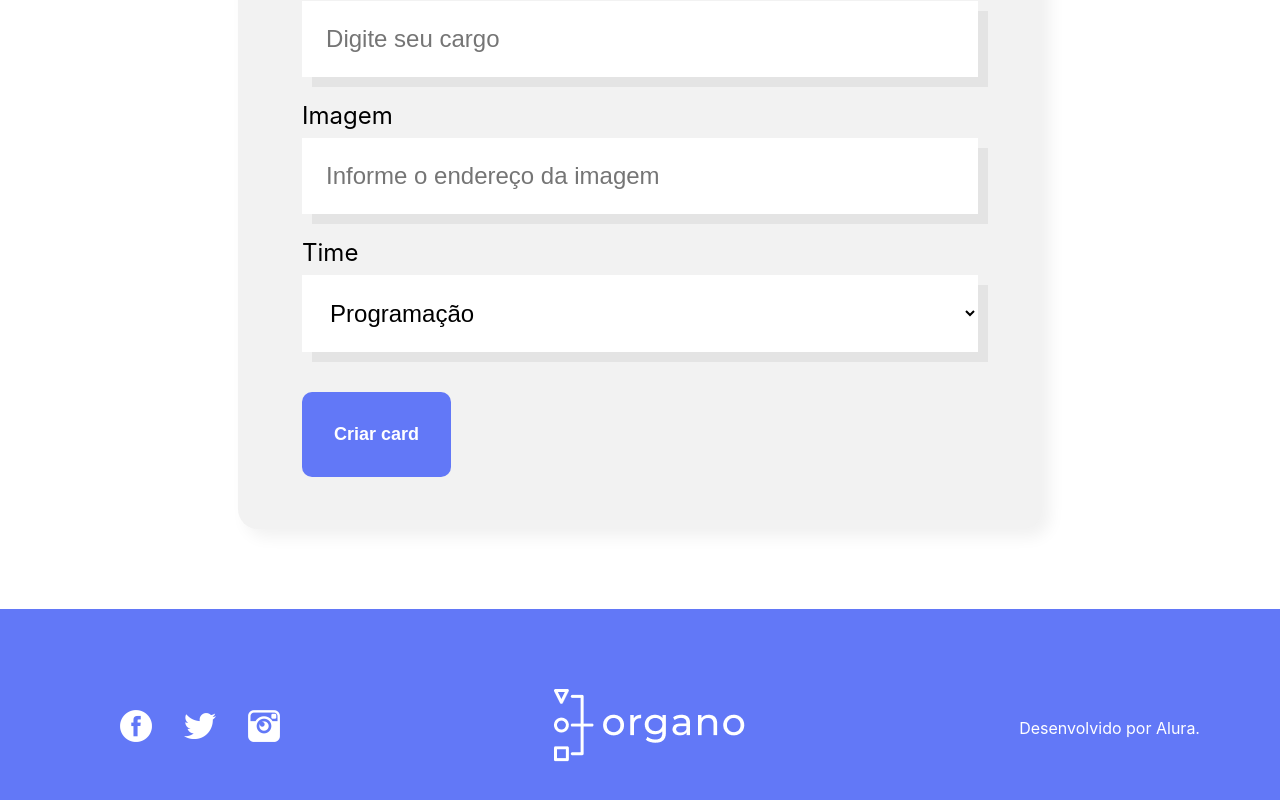
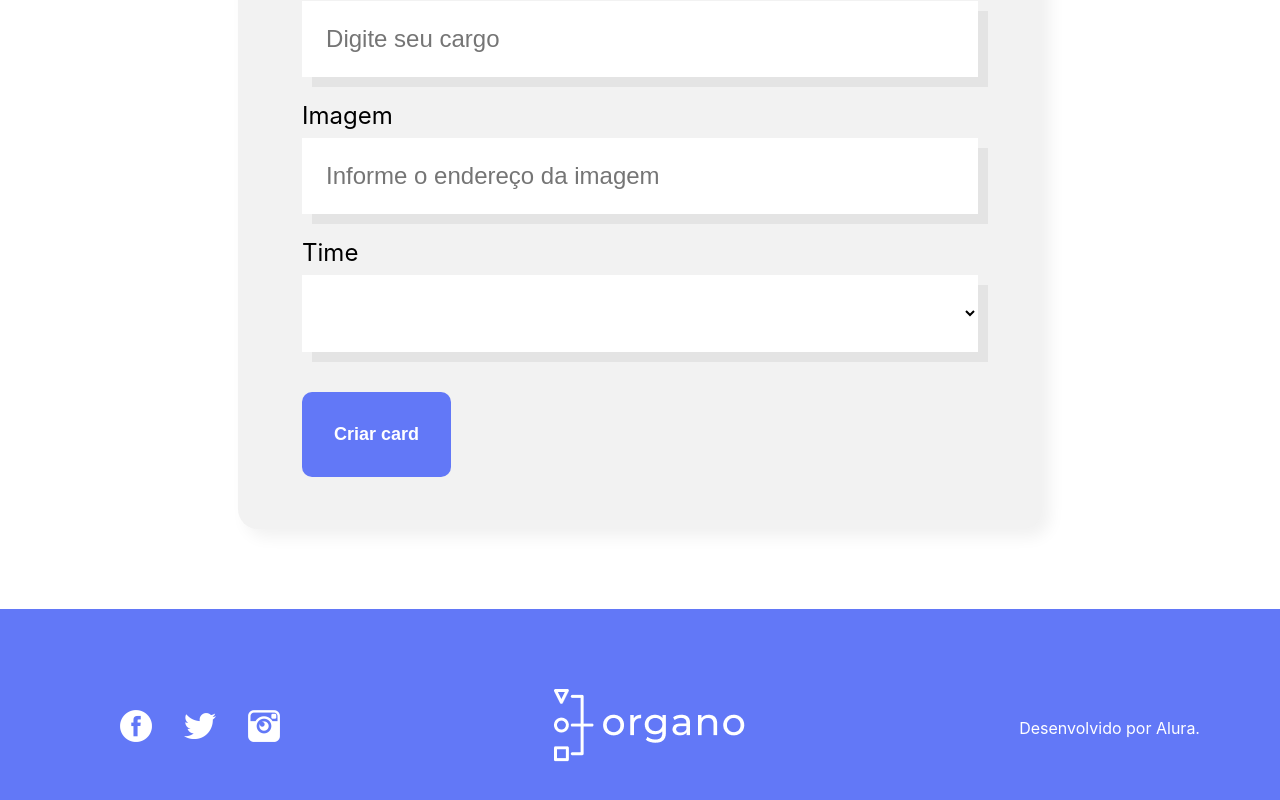
Before and after one commit to Danie-e/ReactDesenvolvendoJavascript, a React (Create React App) app in the folder organo/: page / in a window 1280 px wide. Shown: the part 860-1660 px from the top of the page. Built offline with nearby package versions, Linux system fonts and the light colour scheme; the HTML template or start-up script is replaced by a standard one.

Commit message:
Removendo logs do console.

```diff
--- a/organo/src/Componentes/Banner/index.js
+++ b/organo/src/Componentes/Banner/index.js
@@ -1,3 +1,4 @@
+import { Fragment } from 'react';
 import './Banner.css'
 
 function Banner() {
--- a/organo/src/Componentes/Colaborador/index.js
+++ b/organo/src/Componentes/Colaborador/index.js
@@ -1,9 +1,9 @@
 import './Colaborador.css';
 
-const Colaborador = ({ imagem, nome, time }) => {
+const Colaborador = ({ imagem, nome, time, corDeFundo }) => {
     return (
         <div className='Colaborador'>
-            <div className='Cabecalho'>
+            <div className='Cabecalho' style={{ backgroundColor: corDeFundo }}>
                 <img src={imagem} alt='Daniela' />
             </div>
             <div className='Rodape'>
--- a/organo/src/Componentes/Formulario/index.js
+++ b/organo/src/Componentes/Formulario/index.js
@@ -19,6 +19,10 @@ const Formulario = (props) => {
             Imagem: imagem,
             Time: time
         });
+        setNome('');
+        setCargo('');
+        setImagem('');
+        setTime('');
     }
 
     return (
--- a/organo/src/Componentes/ListaSuspensa/index.js
+++ b/organo/src/Componentes/ListaSuspensa/index.js
@@ -1,12 +1,11 @@
 import './ListaSuspensa.css'
 
 const ListaSuspensa = (props) => {
-    console.log(props.itens)
-
     return (
         <div className='ListaSuspensa'>
             <label>{props.label}</label>
-            <select onChange={event => props.aoAlterado(event.target.value)} required={props.required} value={props.value}>
+            <select onChange={event => props.aoAlterado(event.target.value)} required={props.required} value={props.valor}>
+                <option value="" />
                 {props.itens.map(item => {
                     return <option key={item.nome}>{item.nome}</option>
                 })}
--- a/organo/src/Componentes/Time/index.js
+++ b/organo/src/Componentes/Time/index.js
@@ -10,9 +10,11 @@ const Time = (props) => {
                 {props.colaboradores.map(
                     colaborador =>
                         <Colaborador
+                            key={colaborador.nome}
                             imagem={colaborador.Imagem}
                             nome={colaborador.Nome}
                             time={colaborador.Time}
+                            corDeFundo={props.corSecondaria}
                         />
                 )}
             </div>
```
Also changed, not shown: organo/src/App.js (+4 -3 lines), organo/public/manifest.json.
